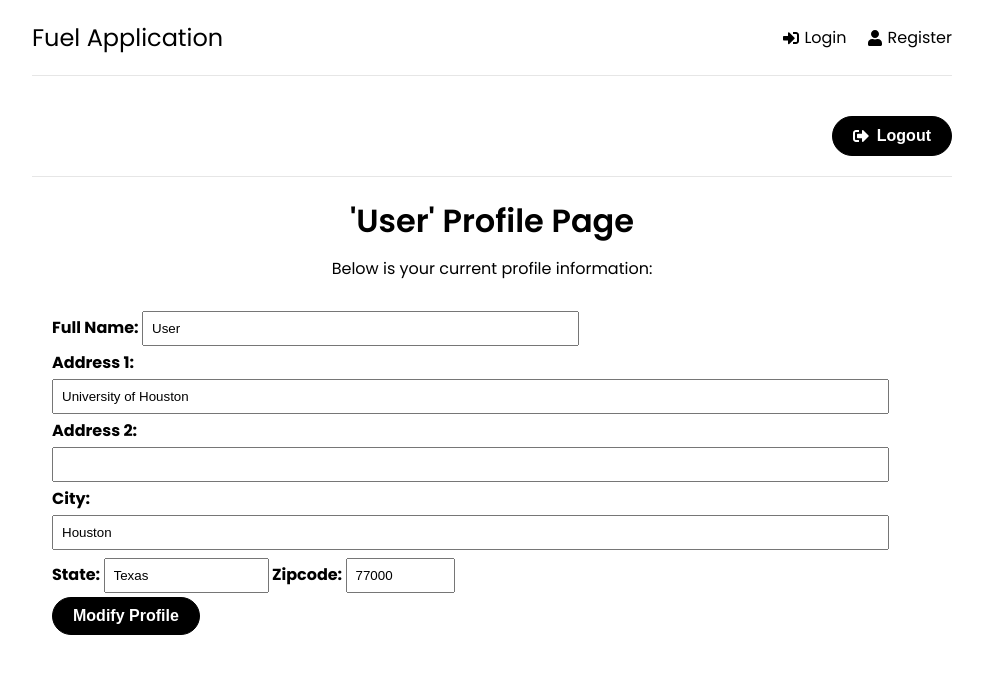
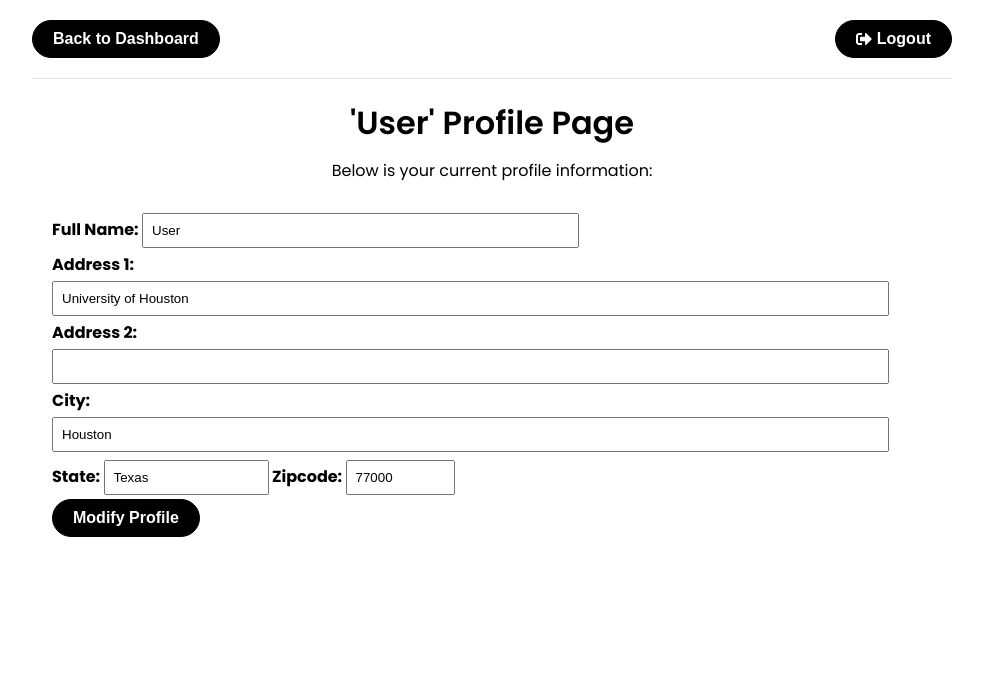
Before and after one commit to dcarlon00/SWE-Project, a React (Create React App) app in the folder frontend/: page /Profile in a window 1280 px wide. Shown: the top 674 px of the page, without its empty margins (148-1131 px from the left). Built offline with nearby package versions, Linux system fonts and the light colour scheme.

Commit message:
modified header to simulate login system

```diff
--- a/frontend/src/components/Header.jsx
+++ b/frontend/src/components/Header.jsx
@@ -8,8 +8,11 @@ function Header() {
 /*     const navigate = useNavigate()
     const dispatch = useDispatch()
     const {user} = useSelector((state) => state.auth) */
-
-
+    const queryString = window.location.pathname;
+    console.log(queryString);
+    const urlParams = new URLSearchParams(queryString);
+    if (!(urlParams.has('/Profile') || urlParams.has('/Fuel')))
+    {
         return (
             <header className='header'>
                 <div className="logo">
@@ -31,4 +34,6 @@ function Header() {
             )
     }
 
+}
+
 export default Header
--- a/frontend/src/pages/Dashboard.jsx
+++ b/frontend/src/pages/Dashboard.jsx
@@ -29,7 +29,7 @@ function Dashboard() {
             <li>
                 <div class="btn-group">
                     <button className="btn">
-                        <FaSignOutAlt/> Logout
+                    <a href="/"> <FaSignOutAlt/> Logout </a>
                     </button>
                 </div>
             </li>
--- a/frontend/src/pages/Profile.jsx
+++ b/frontend/src/pages/Profile.jsx
@@ -23,12 +23,13 @@ function Profile() {
 
     <header className='header'>
         <div class="btn-group">
+             <Link to='/'> <button><a>Back to Dashboard</a> </button></Link>
         </div>
         <ul>
             <li>
                 <div class="btn-group">
                     <button className="btn">
-                        <FaSignOutAlt/> Logout
+                        <a href="/"> <FaSignOutAlt/> Logout </a>
                     </button>
                 </div>
             </li>
```
Lines whose indentation alone changed are shown as unchanged.
